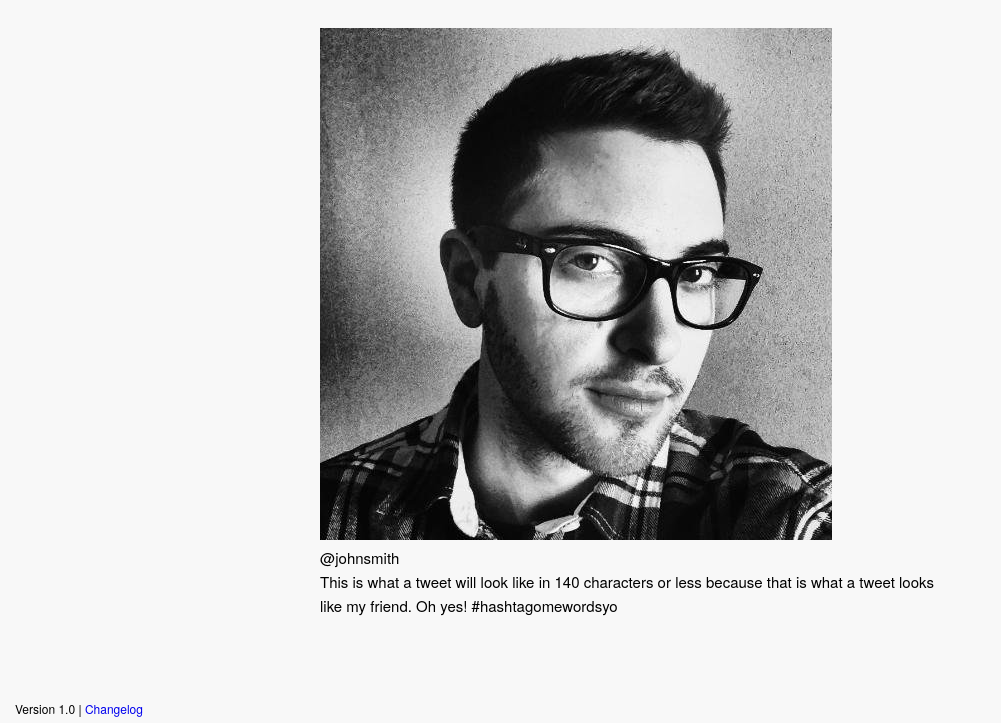
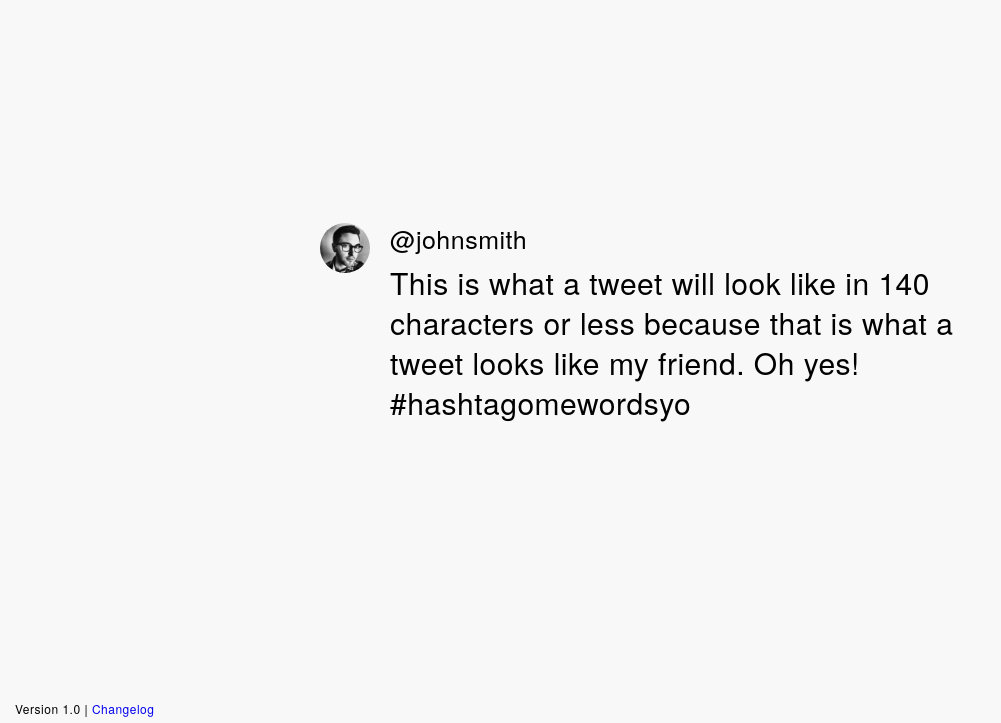
Before and after one commit to OneHunnid/dimmi-gesture, a website: page index.html in a window 1280 px wide. Shown: the part 77-800 px from the top of the page, without its empty margins (0-1001 px from the left). Drawn offline with nearby package versions, Linux system fonts and the light colour scheme.

Commit message:
compiled css

```diff
--- a/styles/main.less.css
+++ b/styles/main.less.css
@@ -375,6 +375,7 @@ body {
   /* currently ems cause chrome bug misinterpreting rems on body element */
   line-height: 1.6;
   font-weight: 400;
+  letter-spacing: .5px;
   font-family: "HelveticaNeue", "Helvetica Neue", Helvetica, Arial, sans-serif;
   color: #010101;
   background-color: #f8f8f8;
@@ -434,6 +435,28 @@ a {
   margin: 0 auto;
   max-width: 50%;
 }
+.activeTweet {
+  position: relative;
+}
+.activeTweet .activeTweet__avatar {
+  float: left;
+}
+.activeTweet .activeTweet__avatar img {
+  max-width: 50px;
+  border-radius: 100%;
+}
+.activeTweet .activeTweet__wrapper {
+  margin-left: 70px;
+}
+.activeTweet .activeTweet__name {
+  font-size: 2.5rem;
+  line-height: 3rem;
+  margin-bottom: 1rem;
+}
+.activeTweet .activeTweet__message {
+  font-size: 3rem;
+  line-height: 4rem;
+}
 .footer {
   position: absolute;
   bottom: 0;
```
